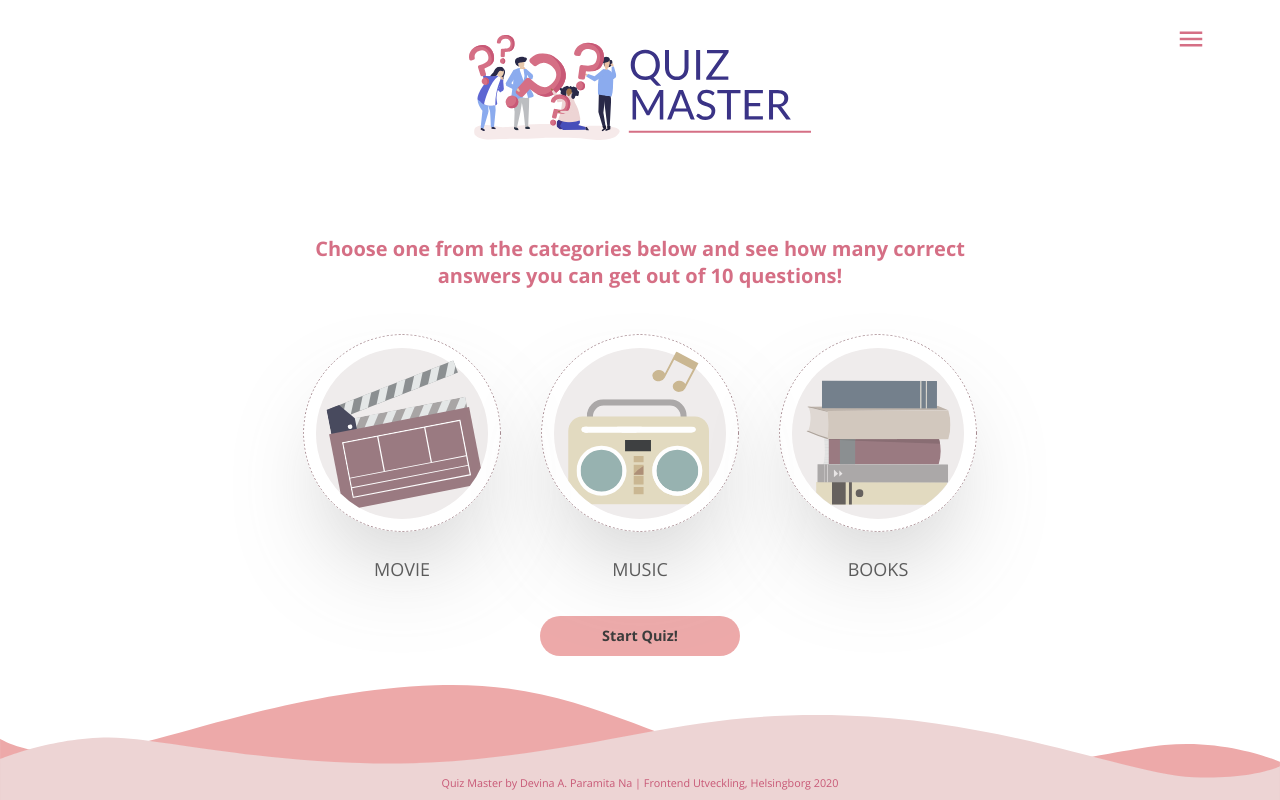
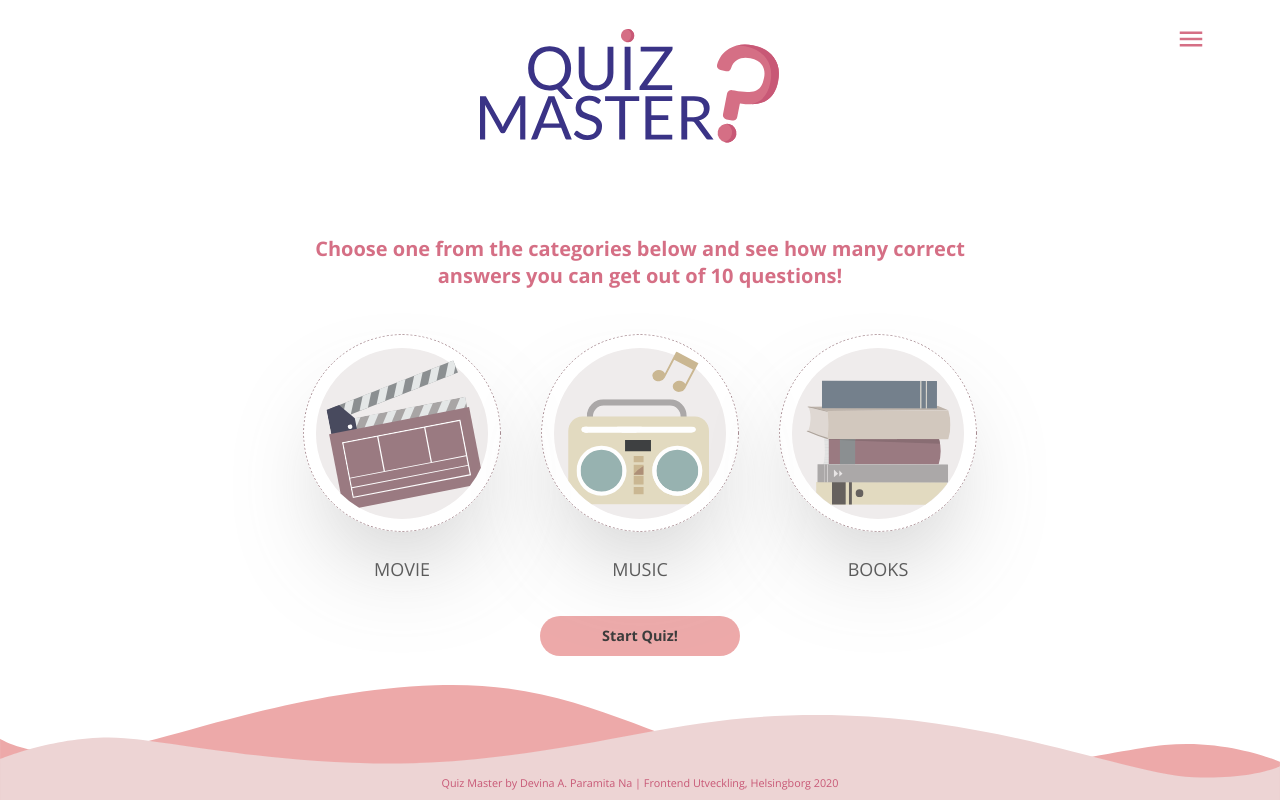
Before and after one commit to devinardya/mandatory-uxdesign2, a React (Create React App) app: page / in a window 1280 px wide. Built offline with nearby package versions, Linux system fonts and the light colour scheme.

Commit message:
changed app logo

```diff
--- a/src/About.js
+++ b/src/About.js
@@ -32,7 +32,7 @@ const About = () => {
                                 <figure>
                                     <img src={AboutImg} alt="a woman with question marks" />
                                 </figure>
-                                <article ref={aboutRef} tabIndex="0" aria-label="About quiz master" aria-labelledby="aboutText" aria-describeby="aboutText2">
+                                <article ref={aboutRef} tabIndex="0" aria-label="About quiz master" aria-labelledby="aboutText" aria-describedby="aboutText2">
                                     <p id="aboutText">Quiz Master is a trivia game for a programming project that was created by Devina Paramita Na using ReactJS and open API from opentdb.com for the trivia questions. The Open Trivia Database provides a completely free JSON API for use in programming projects.</p>
                                     <p id="aboutText2">The vector illustrations used in this project are using free license from Freepik, such as: </p>
                                     <ol id="aboutText2">
--- a/src/Header.js
+++ b/src/Header.js
@@ -1,6 +1,6 @@
 import React from "react";
 import { Link } from 'react-router-dom';
-import Logo from "./design/quiz-logo.svg";
+import Logo from "./design/quizmaster-logo.svg";
 import './header.css';
 
 class Header extends React.PureComponent {
--- a/src/header.css
+++ b/src/header.css
@@ -45,12 +45,12 @@
 
 .block__header-home > figure > .block__header__logo {
     margin-top: 20px;
-    width: 70%;
+    width: 50%;
 }
 
 .block__header-other > figure > .block__header__logo {
     margin-top: 10px;
-    width: 40%;
+    width: 20%;
 }
 
 .block__header--nav--link:focus-within,
```
Also changed, not shown: src/design/quizmaster-logo.svg (added).
